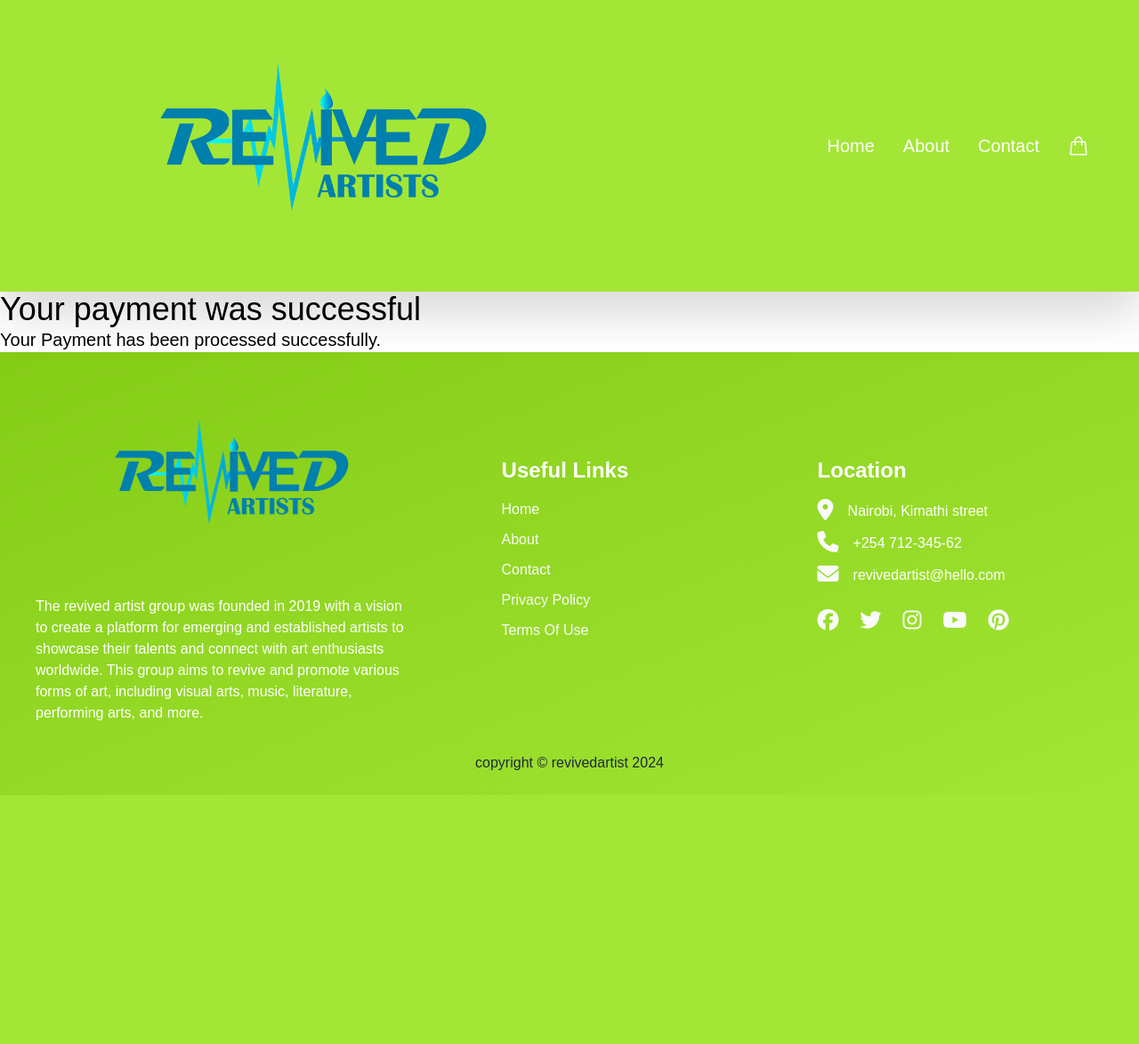
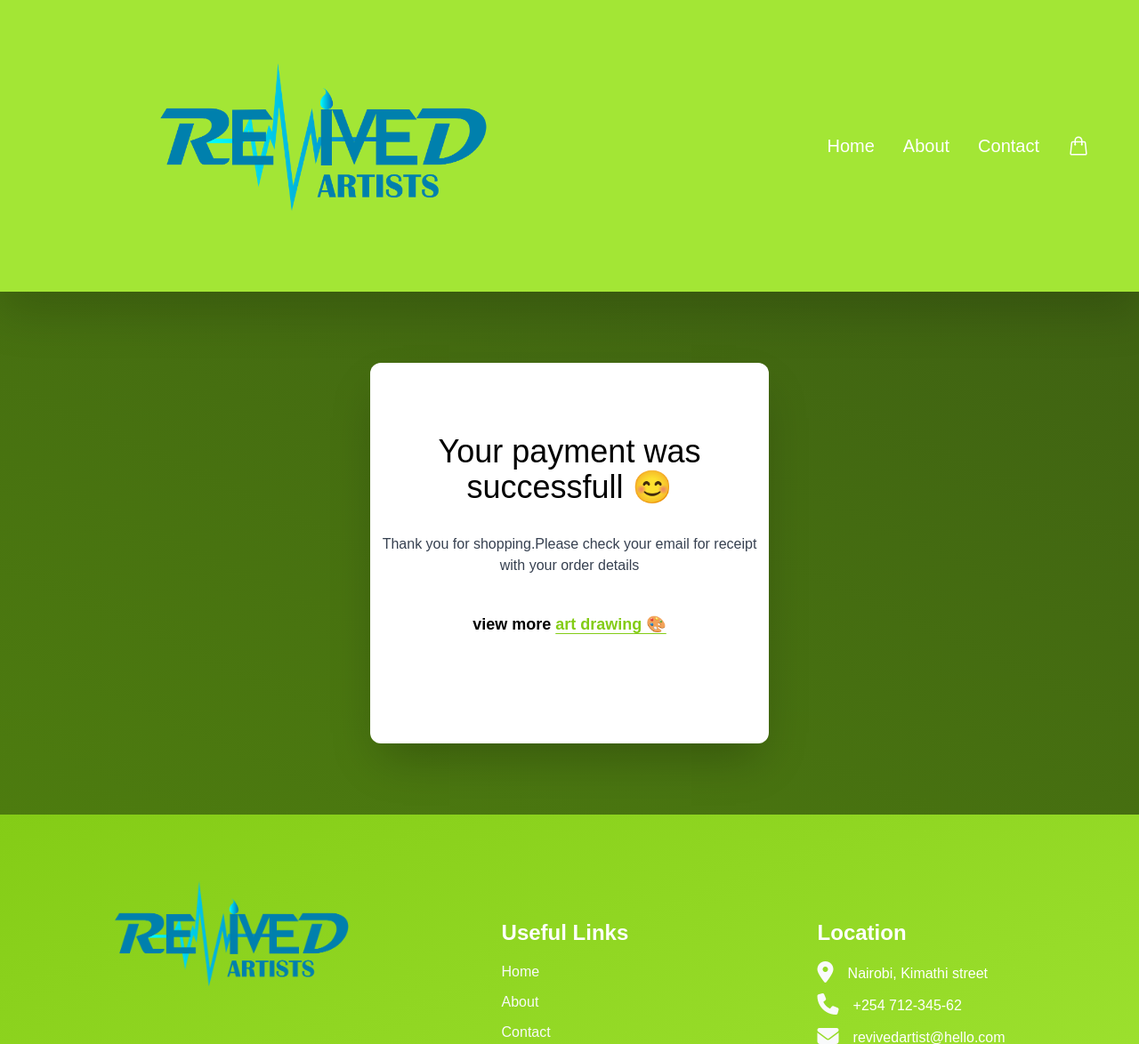
Before and after one commit to zablon-oigo/art, a Django app: page /payment/completed/ in a window 1280 px wide. Shown: the top 1174 px of the page at 89% size. Before the commit the page ends 894 px from the top, so only its background shows below. Run offline with Django 4.2, Linux system fonts and the light colour scheme; style sheets or scripts are compiled from the project's sources; parts of the project's set-up code (start-up, migrations or seed data) failed here and were passed over; some libraries are stand-ins or nearby versions.

Commit message:
checkout card

```diff
--- a/templates/payment/completed.html
+++ b/templates/payment/completed.html
@@ -1,15 +1,30 @@
 {% extends 'base.html' %}
-
 {% block title %}
 Payment successful
 {% endblock %}
 
 {% block content %}
+<div class="bg-gradient-to-bl from-lime-800 py-20 px-10 md:px-0 to-lime-700 min-h-[400px]">
+    <div class="max-w-md py-20  rounded-xl bg-white mx-auto shadow-2xl">
+        <div class="flex justify-center">
+            <i class="fa-light text-8xl  fa-circle-check text-teal-lime-500"></i>
+        </div>
+        <h1 class="md:text-4xl text-xl text-center">
+            Your payment was successfull 😊
+        </h1>
+        <p class="text-md text-center mt-8 text-gray-700">
+            Thank you for shopping.Please check your email
+            for receipt with your order details
+        </p>
+        <div class="my-10">
+            <p class="text-lg text-center font-semibold">
+                view more
+                <a href="{% url 'product:landing' %}" class="text-lime-500 underline underline-offset-4">
+                    art drawing 🎨
+                </a>
+            </p>
+        </div>
+    </div>
 
-<h1 class="text-4xl">
-    Your payment was successful
-</h1>
-<p class="text-xl">
-    Your Payment has been processed successfully.
-</p>
+</div>
 {% endblock %}
```
